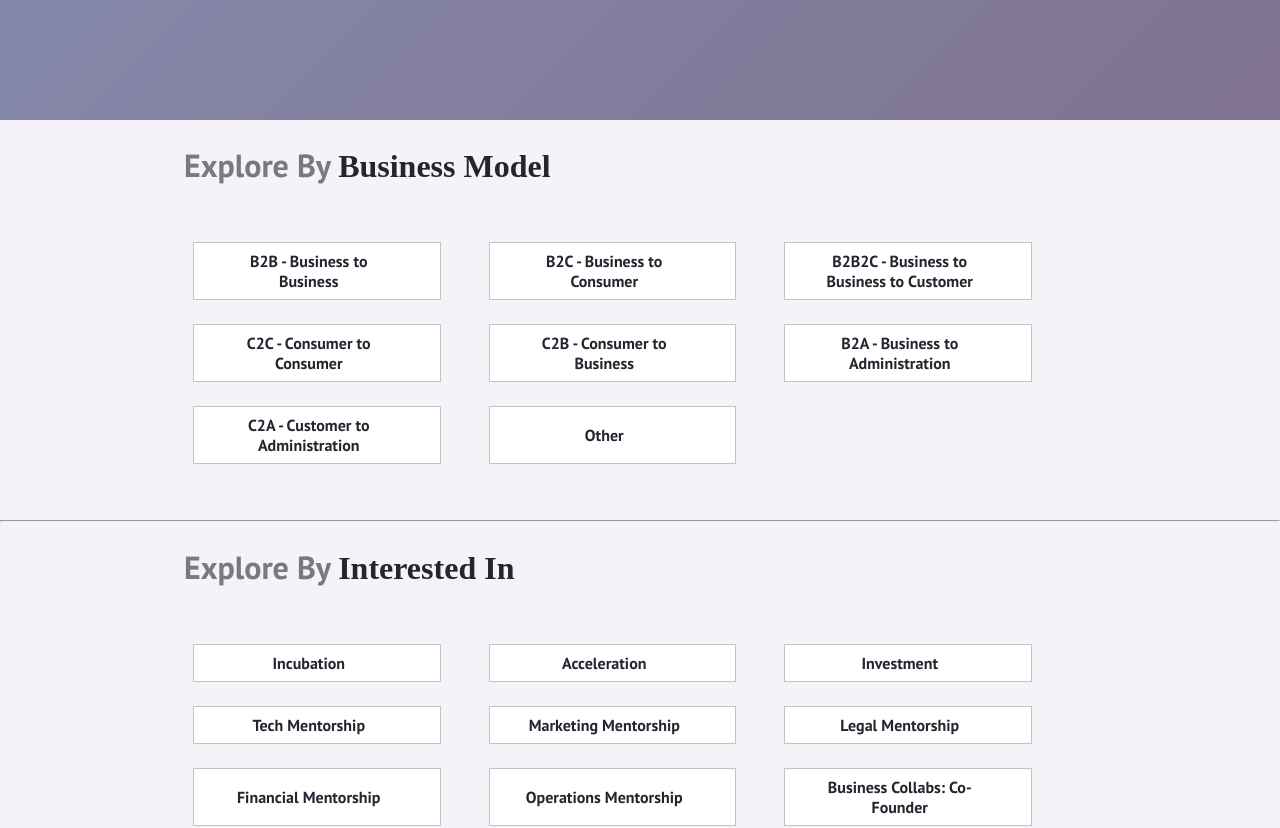
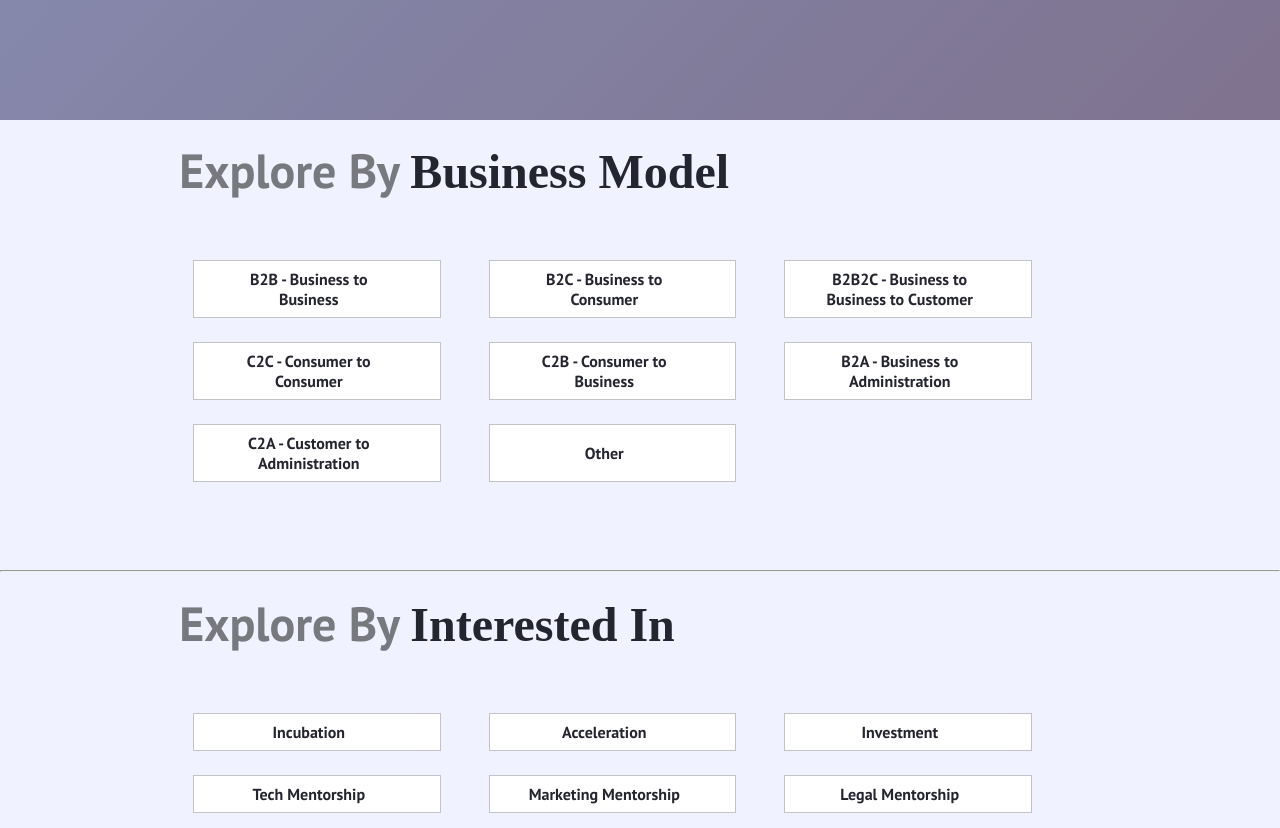
Before and after one commit to yuvrajsinghbhatiya/startupz_clone, a React (Create React App) app: page / in a window 1280 px wide. Shown: the part 760-1588 px from the top of the page. Built offline with nearby package versions, Linux system fonts and the light colour scheme; the HTML template or start-up script is replaced by a standard one.

Commit message:
Update Cards.css

```diff
--- a/src/components/Cards.css
+++ b/src/components/Cards.css
@@ -1,5 +1,13 @@
 .cont1{
-  background-color: #c7bfd12f;
+  background-color: #c3caff40;
+}
+
+.cont2{
+  background-image: url("/images/midbg.jpg");
+  background-size: cover;
+  background-repeat: no-repeat;
+  background-position: center;
+  background-attachment: fixed;
 }
 
 .container {
@@ -9,10 +17,11 @@
 
 
 h2{
-  font-size: 2rem;
+  font-size: 3rem;
   font-weight: 600;
   margin-bottom: 1rem;
-  padding: 1.5rem;
+  padding: 1.2rem;
+  text-align: left;
 
 }
 .btndiv {
@@ -54,6 +63,8 @@ h2{
   margin-right: -15px;
   margin-left: -15px;
   margin-bottom: 2rem;
+  padding-bottom: 2rem;
+  padding-top: 0.5rem;
 }
 
 .col-sm-6 {
```
